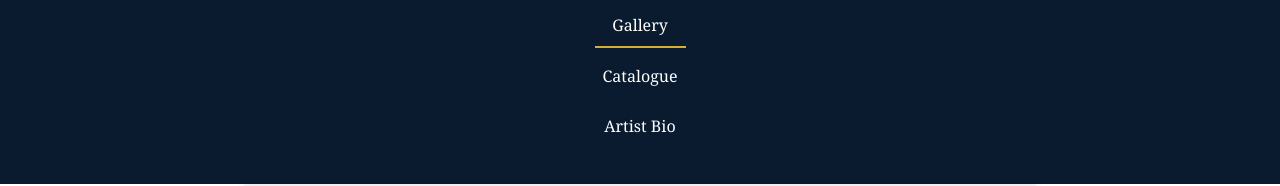
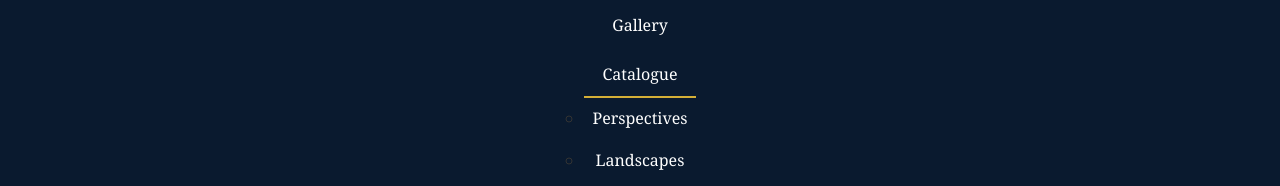
Before and after one commit to paulcasso25/Website, a plain HTML site: page Home.html in a window 1280 px wide. Shown: the part 75-261 px from the top of the page. Drawn offline with Linux system fonts and the light colour scheme.

Commit message:
Update Home.html

```diff
--- a/Home.html
+++ b/Home.html
@@ -13,8 +13,16 @@
   <div class="nav-container">
     <div class="nav-title">PAUL CASSO</div>
     <ul class="nav-links">
-                <li><a href="Home.html" class="active">Gallery</a></li>
-                <li><a href="catalogue.html">Catalogue</a></li>
+      <li><a href="Home.html">Gallery</a></li>
+      <li>
+        <div class="submenu">
+          <a href="#" class="active">Catalogue</a>
+          <ul class="submenu-links">
+            <li><a href="catalogue-perspectives.html">Perspectives</a></li>
+            <li><a href="catalogue-landscapes.html">Landscapes</a></li>
+          </ul>
+        </div>
+      </li>
       <li><a href="bio.html">Artist Bio</a></li>
     </ul>
   </div>
```
Lines whose indentation alone changed are shown as unchanged.
